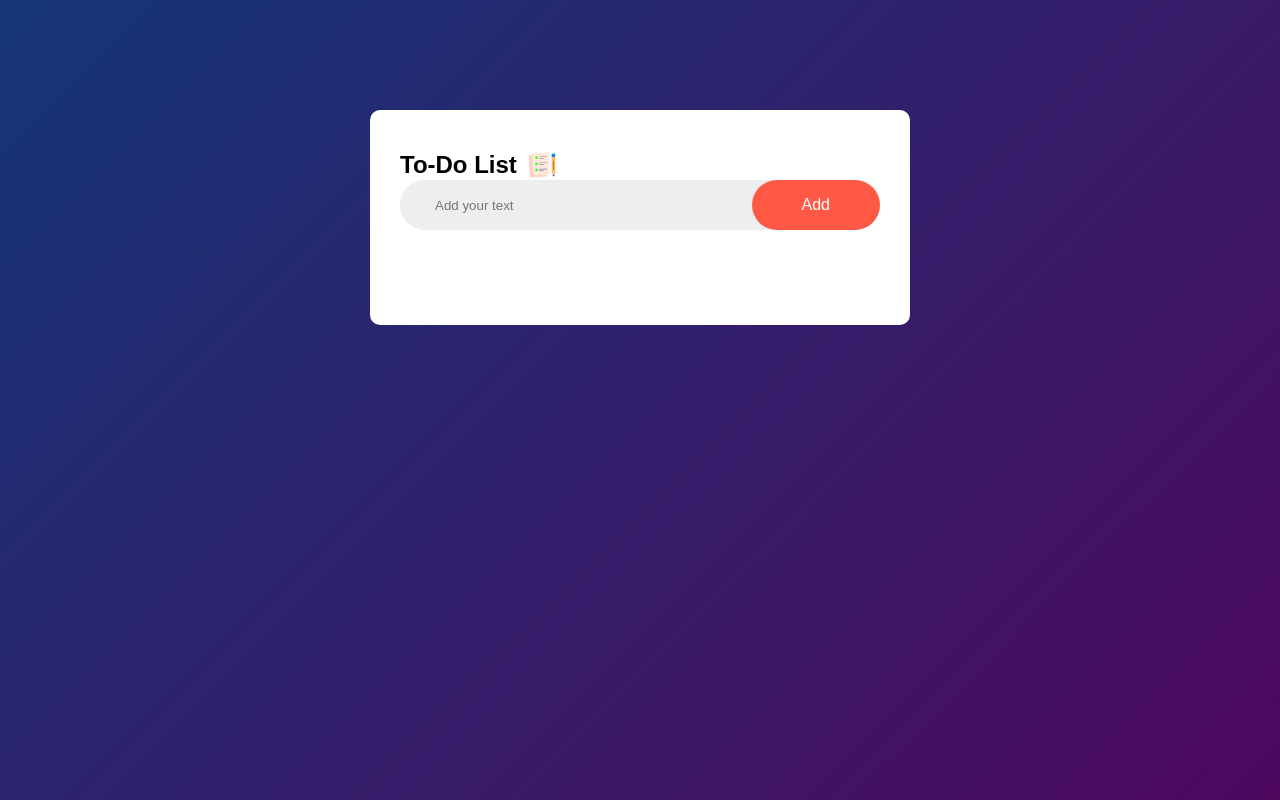
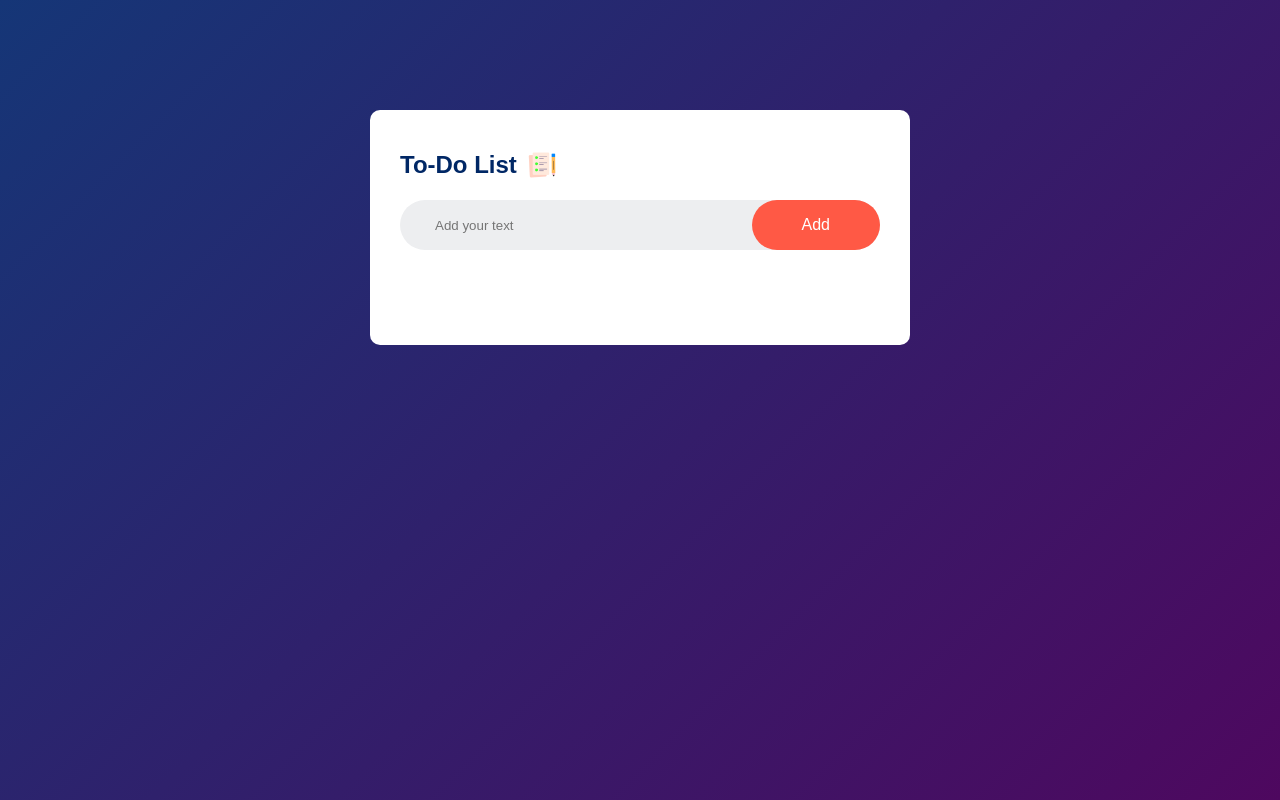
Before and after one commit to stephenbeale/jstodolist_GreatStack_YT, a plain HTML site: page index.html in a window 1280 px wide. Drawn offline with Linux system fonts and the light colour scheme.

Commit message:
Added missing margin

```diff
--- a/style.css
+++ b/style.css
@@ -20,10 +20,11 @@
   border-radius: 10px;
 }
 .todo-app h2 {
-  color: 002765;
+  color: #002765;
   /*display flex aligns items and text*/
   display: flex;
   align-items: center;
+  margin-bottom: 20px;
 }
 .todo-app h2 img {
   width: 30px;
```
